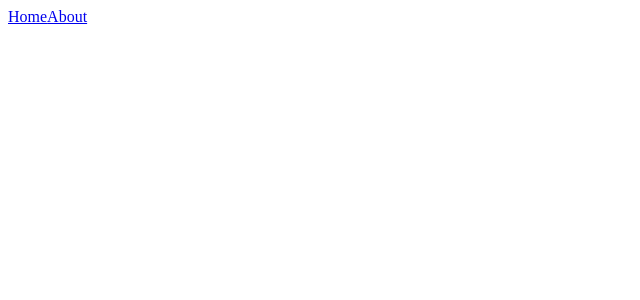
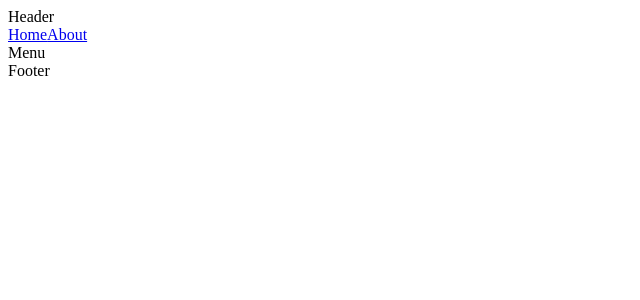
Before and after one commit to slothwerks-studio/slothwerks-site-react, a React (Create React App) app in the folder slothwerks-site/: page /contact in a window 1280 px wide. Shown: the top 300 px of the page, without its empty margins (0-640 px from the left). Built offline with nearby package versions, Linux system fonts and the light colour scheme.

Commit message:
Building out component structure

```diff
--- a/slothwerks-site/src/App.js
+++ b/slothwerks-site/src/App.js
@@ -1,9 +1,13 @@
 import React, { useState, Fragment } from 'react';
 import { Route, Switch, Link } from "react-router-dom";
 
-// Import view components
-import Home from './views/home/home';
-import About from './views/about/about';
+// Import router
+import Router from './router/router';
+
+// Import components
+import Header from './components/structural/header/header';
+import Footer from './components/structural/footer/footer';
+import SandwichMenu from './components/nav/sandwich-menu/sandwich-menu';
 
 /*
   Component Description:
@@ -13,27 +17,30 @@ import About from './views/about/about';
     None
 */
 
-export default function app() {
+export default function App() {
+
+  // Set initial state
+  const [showSandwichMenu, setShowSandwichMenu] = useState(false);
+
+  // Build callback function to toggle sandwich menu
+  const toggleSandwichMenu = () => {
+    setShowSandwichMenu(!showSandwichMenu);
+  }
 
   return (
     <Fragment>
       {/* Insert absolutely-positioned sandwich menu here */}
+      { (showSandwichMenu) ?
+        <SandwichMenu toggleSandwichMenu={toggleSandwichMenu} />
+      :
+        null
+      }
       {/* Insert sticky header here */}
-      <nav>
-        <Link to="/">Home</Link>
-        <Link to="/about">About</Link>
-      </nav>
-      {/* Views should go inside switch */}
-      <Switch>
-        <Route exact path="/" component={Home} />
-        <Route path="/about" component={About} />
-        {/* <Route path="/contact" component={Contact} />
-        <Route path="/media-archives" component={Media_Archives} />
-        <Route path="/tech-calendar" component={Tech_Calendar} />
-        <Route path="/ena-calendar" component={ENA_Calendar} /> */}
-        {/* <Route component={Error_404} /> */}
-      </Switch>
+      <Header toggleSandwichMenu={toggleSandwichMenu} />
+      {/* Insert router here */}
+      <Router />
       {/* Insert footer here */}
+      <Footer />
     </Fragment>
   );
 
--- a/slothwerks-site/src/components/nav/header-nav/header-nav.js
+++ b/slothwerks-site/src/components/nav/header-nav/header-nav.js
@@ -0,0 +1,23 @@
+import React, { useState, Fragment } from 'react';
+import { Link } from "react-router-dom";
+
+/*
+  Component Description:
+    This is the menu displayed within the top header bar
+    on desktop-sized viewports.
+
+  Incoming Props:
+    - toggleSandwichMenu ... a callback function which opens or closes the sandwich menu
+*/
+
+export default function HeaderNav(props) {
+
+  return (
+    <nav>
+      <Link to="/">Home</Link>
+      <Link to="/about">About</Link>
+      <div onClick={()=>props.toggleSandwichMenu()}>Menu</div>
+    </nav>
+  );
+
+}
--- a/slothwerks-site/src/components/nav/sandwich-menu/sandwich-menu.js
+++ b/slothwerks-site/src/components/nav/sandwich-menu/sandwich-menu.js
@@ -0,0 +1,22 @@
+import React, { useState, Fragment } from 'react';
+import { Link } from "react-router-dom";
+
+/*
+  Component Description:
+    This is the menu displayed on mobile devices when the
+    sandwhich menu icon is pressed.
+
+  Incoming Props:
+    - toggleSandwichMenu ... a callback function which opens or closes the sandwich menu
+*/
+
+export default function SandwichMenu(props) {
+
+  return (
+    <nav>
+      <Link to="/">Home</Link>
+      <Link to="/about">About</Link>
+    </nav>
+  );
+
+}
--- a/slothwerks-site/src/views/about/about.js
+++ b/slothwerks-site/src/components/structural/footer/footer.js
@@ -2,18 +2,18 @@ import React, { useState, Fragment } from 'react';
 
 /*
   Component Description:
-    This is the about screen view.
+    This is the footer bar.
 
   Incoming Props:
     None
 */
 
-export default function about() {
+export default function Footer() {
 
   return (
-    <div className="About">
-      About
-    </div>
+    <footer>
+      Footer
+    </footer>
   );
 
 }
--- /dev/null
+++ b/slothwerks-site/src/components/structural/header/header.js
@@ -0,0 +1,23 @@
+import React, { useState, Fragment } from 'react';
+
+// Import components
+import HeaderNav from '../../nav/header-nav/header-nav';
+
+/*
+  Component Description:
+    This is the header bar.  It contains navigation elements for desktop-sized viewports.
+
+  Incoming Props:
+    - toggleSandwichMenu ... a callback function which opens or closes the sandwich menu
+*/
+
+export default function Header(props) {
+
+  return (
+    <header>
+      Header
+      <HeaderNav toggleSandwichMenu={props.toggleSandwichMenu} />
+    </header>
+  );
+
+}
--- /dev/null
+++ b/slothwerks-site/src/router/router.js
@@ -0,0 +1,32 @@
+import React, { useState, Fragment } from 'react';
+import { Route, Switch } from "react-router-dom";
+
+// Import view components
+import Home from '../views/home/home';
+import About from '../views/about/about';
+
+/*
+  Component Description:
+    This is the primary React Router switch element which allows
+    for dynamic rendering of the site sub-views.
+    https://reacttraining.com/react-router/web/guides/quick-start
+
+  Incoming Props:
+    None
+*/
+
+export default function Router() {
+
+  return (
+    <Switch>
+      <Route exact path="/" component={Home} />
+      <Route path="/about" component={About} />
+      {/* <Route path="/contact" component={Contact} />
+      <Route path="/media-archives" component={Media_Archives} />
+      <Route path="/tech-calendar" component={Tech_Calendar} />
+      <Route path="/ena-calendar" component={ENA_Calendar} /> */}
+      {/* <Route component={Error_404} /> */}
+    </Switch>
+  );
+
+}
--- a/slothwerks-site/src/views/home/home.js
+++ b/slothwerks-site/src/views/home/home.js
@@ -8,7 +8,7 @@ import React, { useState, Fragment } from 'react';
     None
 */
 
-export default function home() {
+export default function Home() {
 
   return (
     <div className="Home">
```
